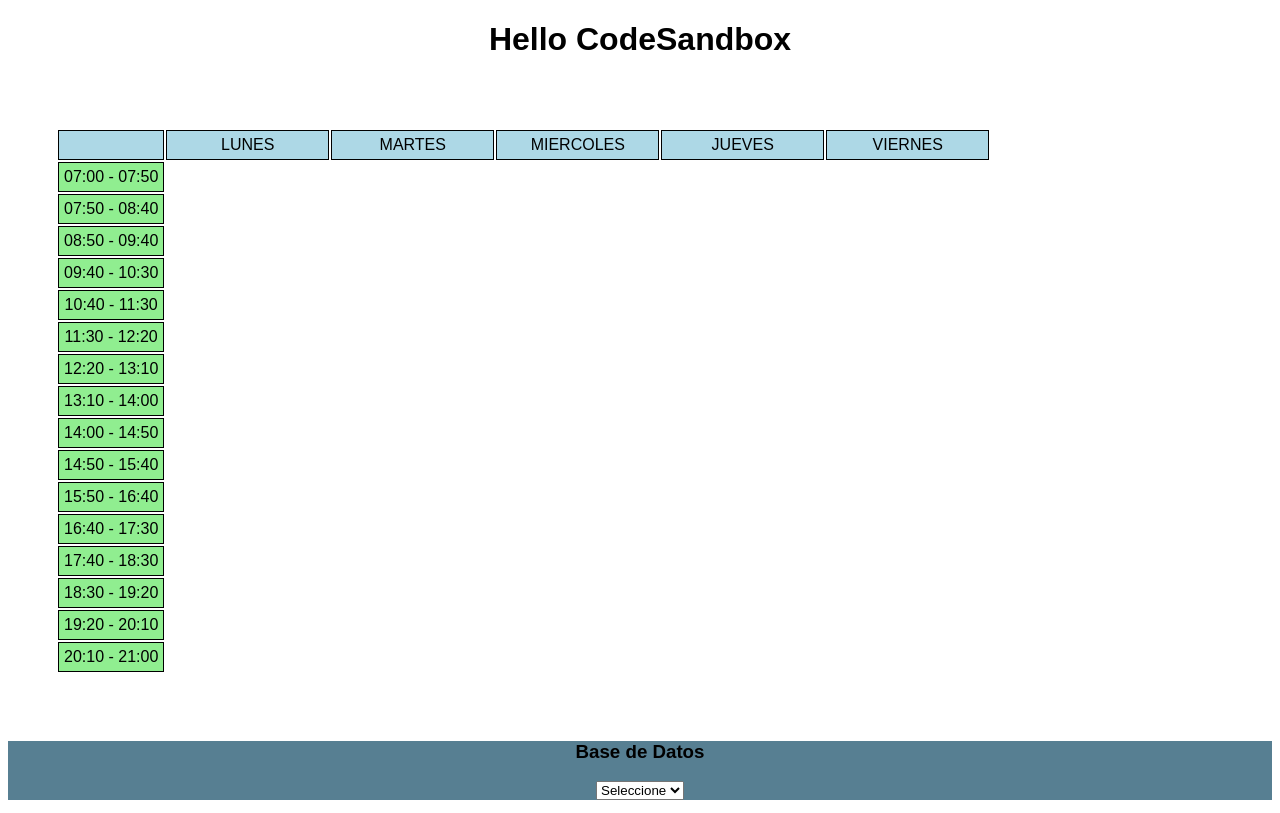
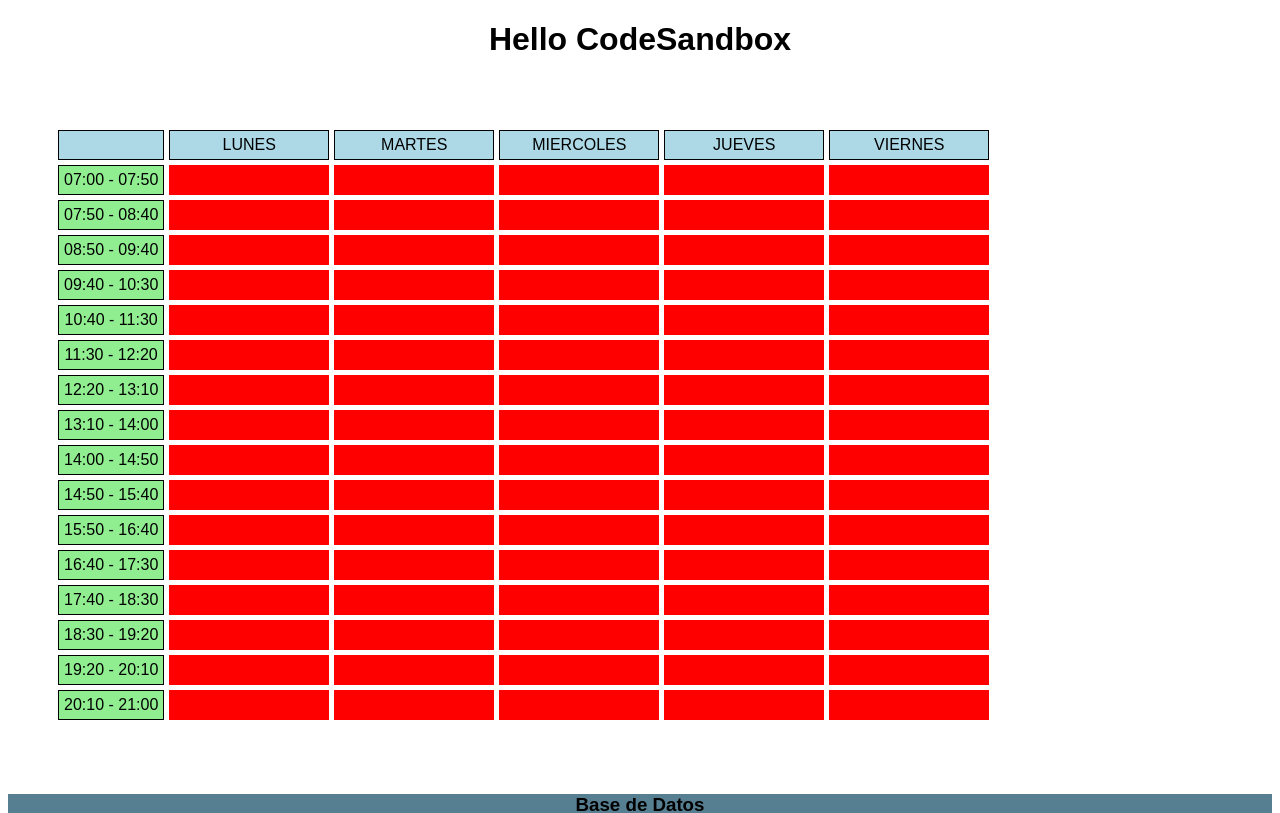
Before and after one commit to JoelChinoP/Horario, a React (Create React App) app: page / in a window 1280 px wide. Shown: the top 813 px of the page. Built offline with nearby package versions, Linux system fonts and the light colour scheme.

Commit message:
contenedores de grid css

```diff
--- a/src/components/Curso/Curso.css
+++ b/src/components/Curso/Curso.css
@@ -1,5 +1,5 @@
 .curso {
-    opacity: .8;
+    opacity: .95;
     color: white;
 }
 
--- a/src/components/Horario/TablaHorario/TablaHorario.css
+++ b/src/components/Horario/TablaHorario/TablaHorario.css
@@ -1,9 +1,11 @@
 .tablero {
     width: 80%;
     display: grid;
-    grid-template-columns: auto repeat(5, 1fr); /* Una columna para los días y 6 para las horas */
-    grid-template-rows: repeat(17, auto); /* 15 filas para las horas */
-    gap: 2px; /* Espacio entre las celdas */
+    /*
+    grid-template-columns: auto repeat(5, 1fr);  Una columna para los días y 6 para las horas
+    grid-template-rows: repeat(17, auto);  15 filas para las horas
+    gap: 2px; Espacio entre las celdas */
+    gap: 5px;
   }
 
   .celda {
--- a/src/components/Horario/TablaHorario/TablaHorario.js
+++ b/src/components/Horario/TablaHorario/TablaHorario.js
@@ -9,13 +9,35 @@ export {getColumn, getRow, getRowSpan};
 
 export default function TablaHorario ({cursos}) {
     return (
-        <div className="tablero">
+        <div className="tablero"
+            style={{
+                gridTemplateColumns: `auto repeat(${dias.length}, 1fr)`,
+                gridTemplateRows: `auto repeat(${horasIni.length+1}, auto)`
+            }}
+        >
                 <div class="celda dias"></div>
                 {renderDias()}
                 {renderHoras()}
+                {(renderGridItem())}
                 {cursos}
         </div>
     );
+}
+
+function renderGridItem() {
+    return dias.slice(0).flatMap((_, i) => (
+        horasIni.slice(0).map((_, k) => (
+            <div
+                className="grid-item"
+                style={{
+                    backgroundColor: "red",
+                    gridColumn: i + 2,
+                    gridRow: k + 2,
+                }}
+                key={`${i}-${k}`}
+            ></div>
+        ))
+    ));
 }
 
 function renderDias() {
--- a/src/components/SelectCurso/SelectCurso.js
+++ b/src/components/SelectCurso/SelectCurso.js
@@ -6,8 +6,8 @@ export default function SelectCurso ({curso, valorSeleccionado, handleChange}) {
         <div style={{backgroundColor: curso.color}}>
             <h3>{curso.nombre}</h3>
             <select value={valorSeleccionado} onChange={(event) => handleChange(event.target.value)}>
-                <option value="">Seleccione</option>
                 <OptionCurso curso={curso} />
+                <option value="">N.A.</option>
             </select>
         </div>
     );
```
